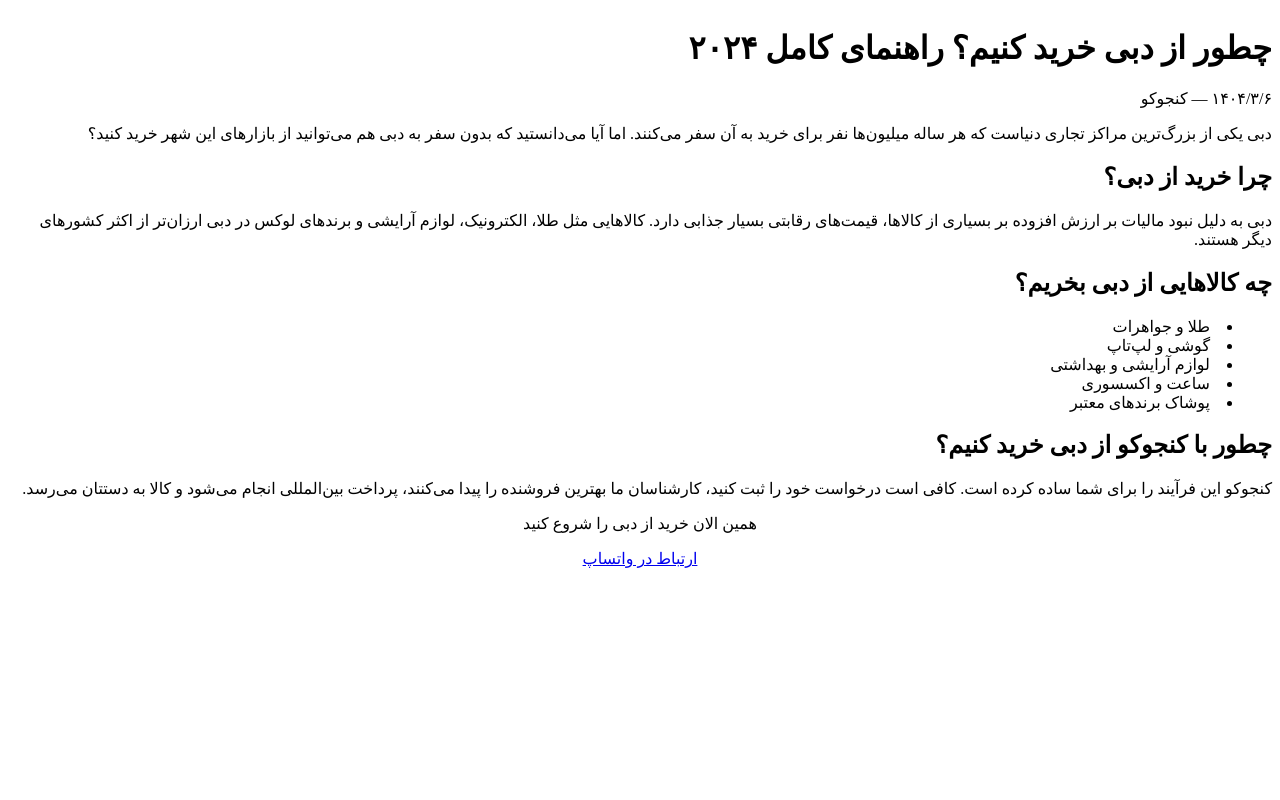
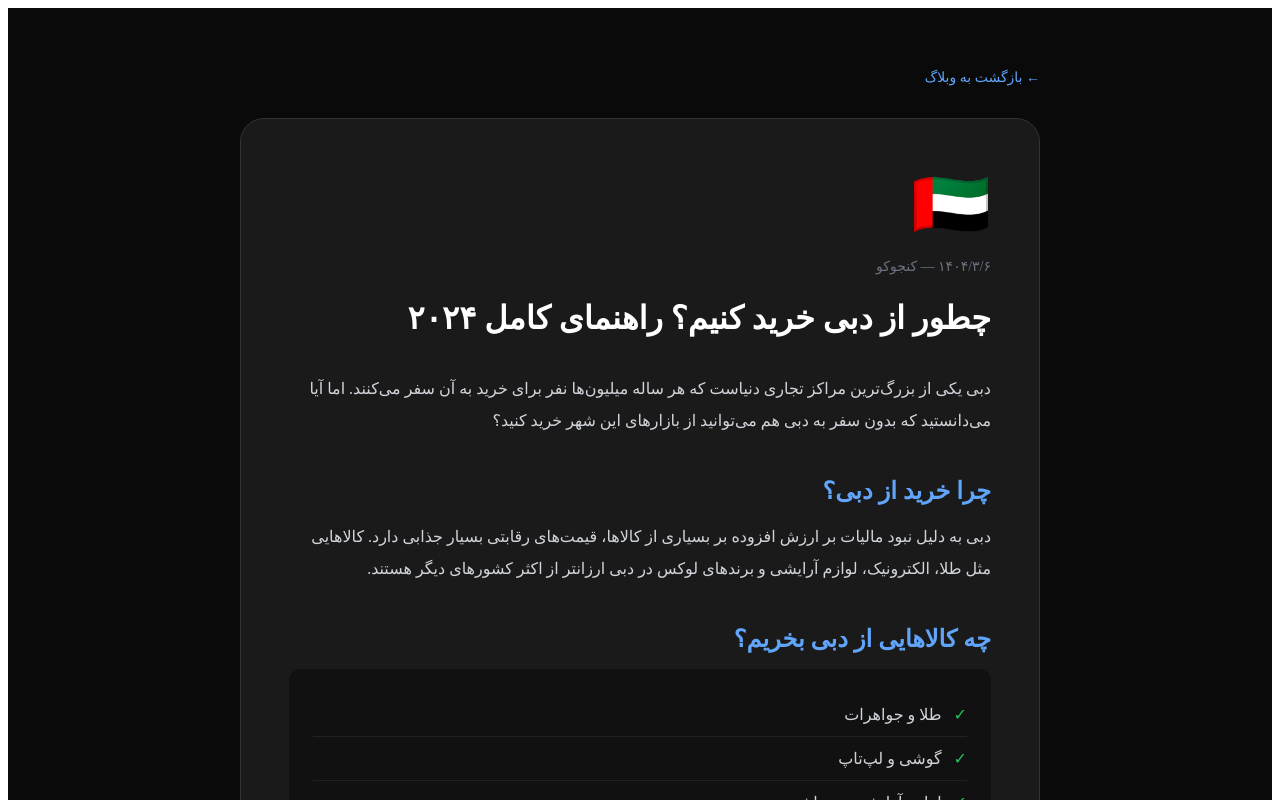
Before and after one commit to seyedmehdialavi93-coder/konjoko, a Next.js app: page /blog/kharid-az-dubai in a window 1280 px wide. Shown: the top 800 px of the page. Built offline with nearby package versions, Linux system fonts and the light colour scheme.

Commit message:
update dubai blog design

```diff
--- a/app/blog/kharid-az-dubai/page.tsx
+++ b/app/blog/kharid-az-dubai/page.tsx
@@ -1,42 +1,50 @@
 export default function KharidAzDubai() {
   return (
-    <main className="max-w-3xl mx-auto px-4 py-16" dir="rtl">
-      <h1 className="text-3xl font-bold mb-4">
+    <main style={{backgroundColor: "#0a0a0a", minHeight: "100vh", color: "white", direction: "rtl"}}>
+      <div style={{maxWidth: "800px", margin: "0 auto", padding: "60px 20px"}}>
+
+        <div style={{marginBottom: "32px"}}>
+          <a href="/blog" style={{color: "#60a5fa", textDecoration: "none", fontSize: "0.875rem"}}>← بازگشت به وبلاگ</a>
+        </div>
+
+        <div style={{backgroundColor: "#1a1a1a", borderRadius: "24px", padding: "48px", border: "1px solid #333"}}>
+          <div style={{fontSize: "4rem", marginBottom: "16px"}}>🇦🇪</div>
+          <p style={{color: "#6b7280", fontSize: "0.875rem", marginBottom: "12px"}}>۱۴۰۴/۳/۶ — کنجوکو</p>
+          <h1 style={{fontSize: "2rem", fontWeight: "bold", marginBottom: "32px", lineHeight: "1.4"}}>
             چطور از دبی خرید کنیم؟ راهنمای کامل ۲۰۲۴
           </h1>
-      <p className="text-gray-400 mb-8">۱۴۰۴/۳/۶ — کنجوکو</p>
 
-      <p className="mb-4">
+          <p style={{color: "#d1d5db", lineHeight: "2", marginBottom: "24px"}}>
             دبی یکی از بزرگ‌ترین مراکز تجاری دنیاست که هر ساله میلیون‌ها نفر برای خرید به آن سفر می‌کنند. اما آیا می‌دانستید که بدون سفر به دبی هم می‌توانید از بازارهای این شهر خرید کنید؟
           </p>
 
-      <h2 className="text-2xl font-bold mb-3 mt-8">چرا خرید از دبی؟</h2>
-      <p className="mb-4">
-        دبی به دلیل نبود مالیات بر ارزش افزوده بر بسیاری از کالاها، قیمت‌های رقابتی بسیار جذابی دارد. کالاهایی مثل طلا، الکترونیک، لوازم آرایشی و برندهای لوکس در دبی ارزان‌تر از اکثر کشورهای دیگر هستند.
+          <h2 style={{fontSize: "1.5rem", fontWeight: "bold", marginBottom: "16px", marginTop: "40px", color: "#60a5fa"}}>چرا خرید از دبی؟</h2>
+          <p style={{color: "#d1d5db", lineHeight: "2", marginBottom: "24px"}}>
+            دبی به دلیل نبود مالیات بر ارزش افزوده بر بسیاری از کالاها، قیمت‌های رقابتی بسیار جذابی دارد. کالاهایی مثل طلا، الکترونیک، لوازم آرایشی و برندهای لوکس در دبی ارزانتر از اکثر کشورهای دیگر هستند.
           </p>
 
-      <h2 className="text-2xl font-bold mb-3 mt-8">چه کالاهایی از دبی بخریم؟</h2>
-      <ul className="list-disc list-inside mb-4 space-y-2">
-        <li>طلا و جواهرات</li>
-        <li>گوشی و لپ‌تاپ</li>
-        <li>لوازم آرایشی و بهداشتی</li>
-        <li>ساعت و اکسسوری</li>
-        <li>پوشاک برندهای معتبر</li>
-      </ul>
+          <h2 style={{fontSize: "1.5rem", fontWeight: "bold", marginBottom: "16px", marginTop: "40px", color: "#60a5fa"}}>چه کالاهایی از دبی بخریم؟</h2>
+          <div style={{backgroundColor: "#111", borderRadius: "12px", padding: "24px", marginBottom: "24px"}}>
+            {["طلا و جواهرات", "گوشی و لپ‌تاپ", "لوازم آرایشی و بهداشتی", "ساعت و اکسسوری", "پوشاک برندهای معتبر"].map((item) => (
+              <div key={item} style={{display: "flex", alignItems: "center", gap: "12px", padding: "12px 0", borderBottom: "1px solid #222"}}>
+                <span style={{color: "#22c55e"}}>✓</span>
+                <span style={{color: "#d1d5db"}}>{item}</span>
+              </div>
+            ))}
+          </div>
 
-      <h2 className="text-2xl font-bold mb-3 mt-8">چطور با کنجوکو از دبی خرید کنیم؟</h2>
-      <p className="mb-4">
-        کنجوکو این فرآیند را برای شما ساده کرده است. کافی است درخواست خود را ثبت کنید، کارشناسان ما بهترین فروشنده را پیدا می‌کنند، پرداخت بین‌المللی انجام می‌شود و کالا به دستتان می‌رسد.
+          <h2 style={{fontSize: "1.5rem", fontWeight: "bold", marginBottom: "16px", marginTop: "40px", color: "#60a5fa"}}>چطور با کنجوکو از دبی خرید کنیم؟</h2>
+          <p style={{color: "#d1d5db", lineHeight: "2", marginBottom: "32px"}}>
+            کنجوکو این فرآیند را برای شما ساده کرده است. کافی است درخواست خود را ثبت کنید، کارشناسان ما بهترین فروشنده را پیدا می‌کنند، پرداخت بینالمللی انجام می‌شود و کالا به دستتان می‌رسد.
           </p>
 
-      <div className="mt-12 p-6 bg-blue-900 rounded-xl text-center">
-        <p className="text-xl font-bold mb-4">همین الان خرید از دبی را شروع کنید</p>
-        <a
-          href="https://wa.me/971562913000"
-          className="bg-green-500 text-white px-8 py-3 rounded-full font-bold hover:bg-green-600 transition"
-        >
+          <div style={{backgroundColor: "#1e3a5f", borderRadius: "16px", padding: "32px", textAlign: "center", marginTop: "40px"}}>
+            <p style={{fontSize: "1.25rem", fontWeight: "bold", marginBottom: "16px"}}>همین الان خرید از دبی را شروع کنید</p>
+            <a href="https://wa.me/971562913000" style={{backgroundColor: "#22c55e", color: "white", padding: "12px 32px", borderRadius: "50px", fontWeight: "bold", textDecoration: "none", display: "inline-block"}}>
               ارتباط در واتساپ
             </a>
+          </div>
+        </div>
       </div>
     </main>
   );
```
Lines whose indentation alone changed are shown as unchanged.
